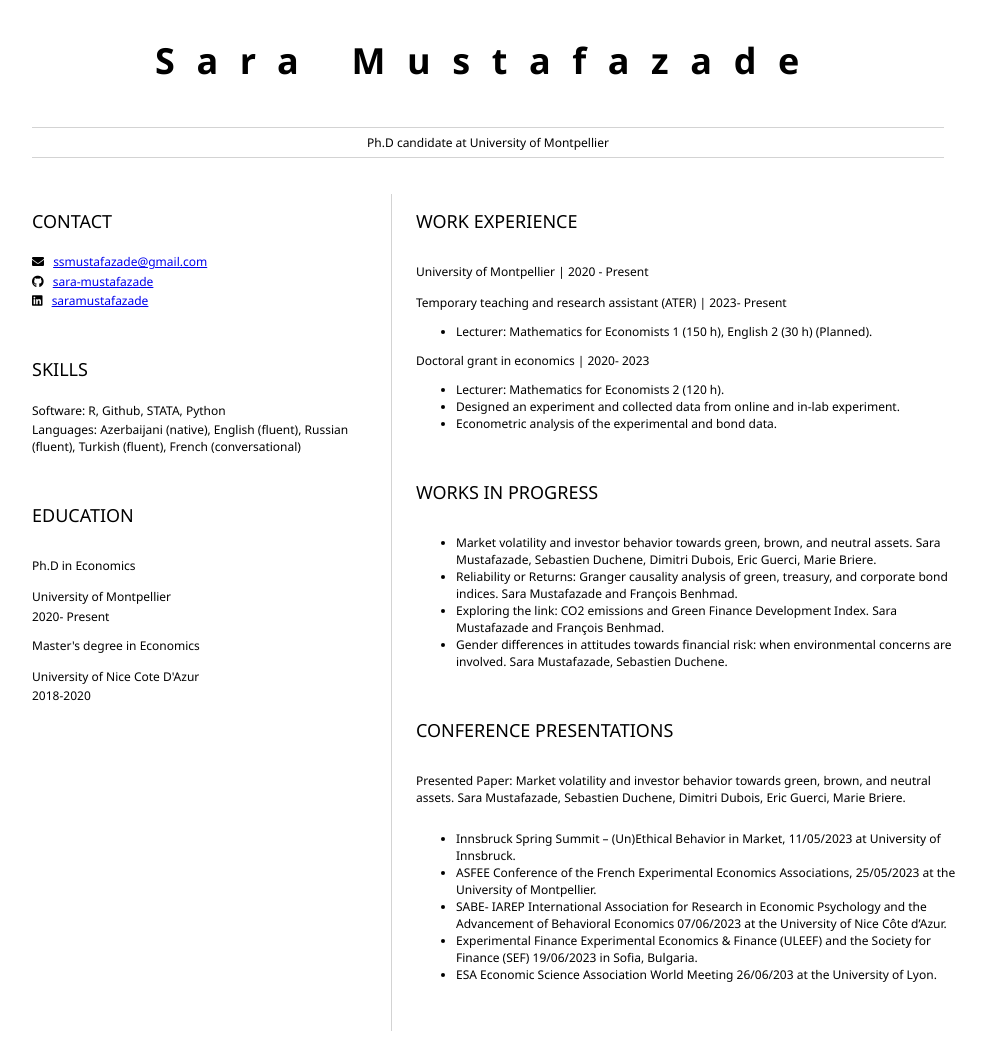
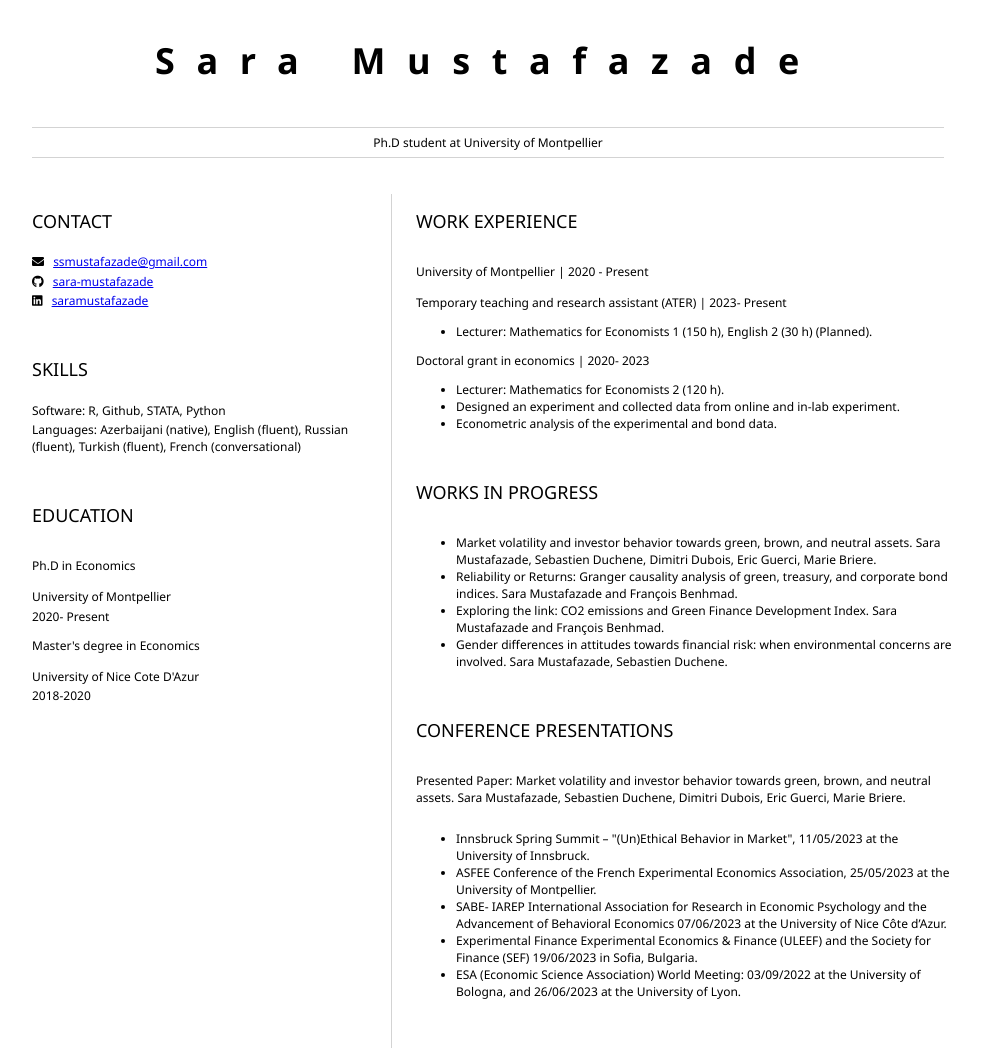
Before and after one commit to sara-mustafazade/resume, a plain HTML site: page index.html in a window 1280 px wide. Shown: the whole page, without its empty margins (152-1138 px from the left). Drawn offline with Linux system fonts and the light colour scheme.

Commit message:
spelling

```diff
--- a/index.html
+++ b/index.html
@@ -10,7 +10,7 @@
 			<!-- resume header with your name and title -->
 			<h1> <b> Sara Mustafazade</b> </h1>
 			<hr>
-			Ph.D candidate at University of Montpellier
+			Ph.D student at University of Montpellier
 			<hr>
 		</header>
 		<main>
@@ -89,12 +89,12 @@
 				<h3> Presented Paper: Market volatility and investor behavior towards green, brown, and neutral assets. Sara Mustafazade, Sebastien Duchene,
 					Dimitri Dubois, Eric Guerci, Marie Briere. </h3>
 					<ul>
-						<li> Innsbruck Spring Summit – (Un)Ethical Behavior in Market, 11/05/2023 at University of Innsbruck. </li>
-						<li> ASFEE Conference of the French Experimental Economics Associations, 25/05/2023 at the University of Montpellier. </li>
+						<li> Innsbruck Spring Summit – "(Un)Ethical Behavior in Market", 11/05/2023 at the University of Innsbruck. </li>
+						<li> ASFEE Conference of the French Experimental Economics Association, 25/05/2023 at the University of Montpellier. </li>
 						<li> SABE- IAREP International Association for Research in Economic Psychology and the Advancement of Behavioral Economics 07/06/2023 at the University of Nice Côte d’Azur. </li>
-						<li>  Experimental Finance Experimental Economics & Finance (ULEEF) and the Society for Finance (SEF) 19/06/2023 in
+						<li> Experimental Finance Experimental Economics & Finance (ULEEF) and the Society for Finance (SEF) 19/06/2023 in
 							Sofia, Bulgaria. </li>
-						<li> ESA Economic Science Association World Meeting 26/06/203 at the University of Lyon.
+						<li> ESA (Economic Science Association) World Meeting: 03/09/2022 at the University of Bologna, and 26/06/2023 at the University of Lyon.
 						</li>
 
 
```
